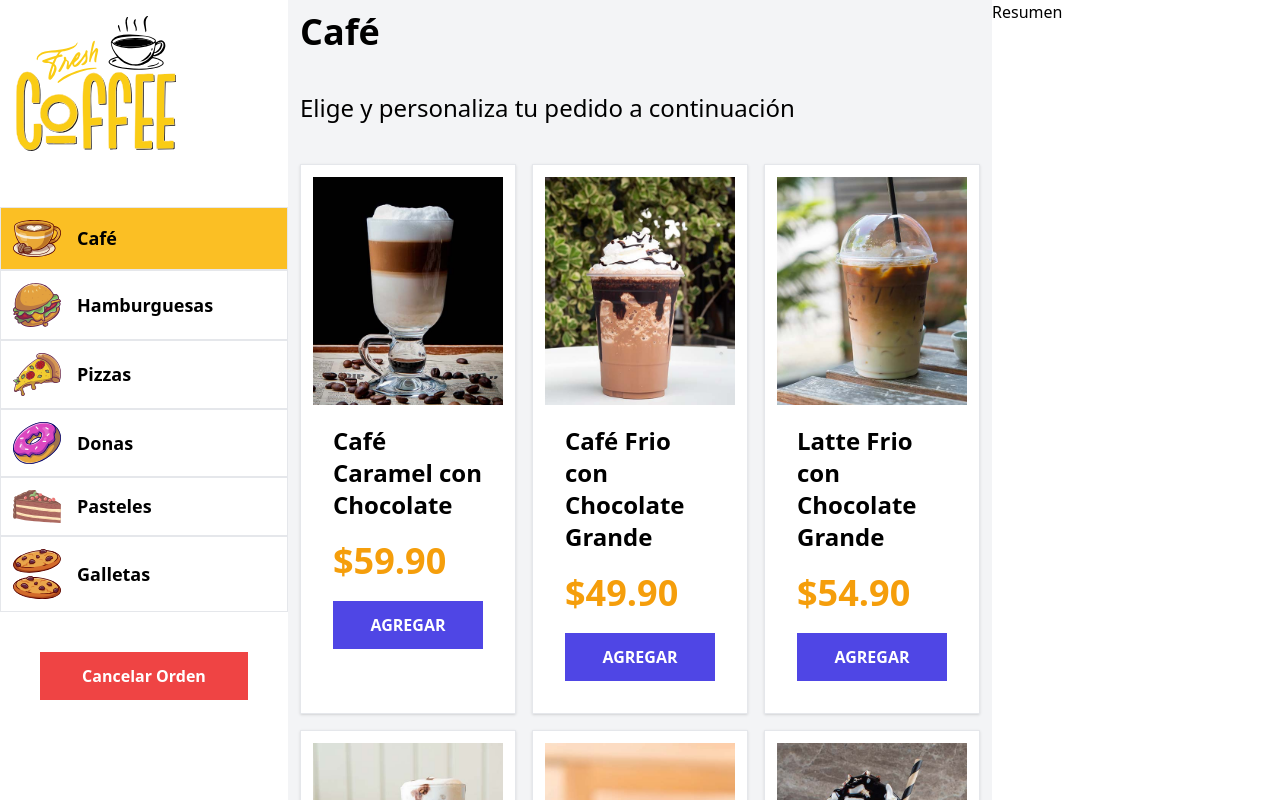
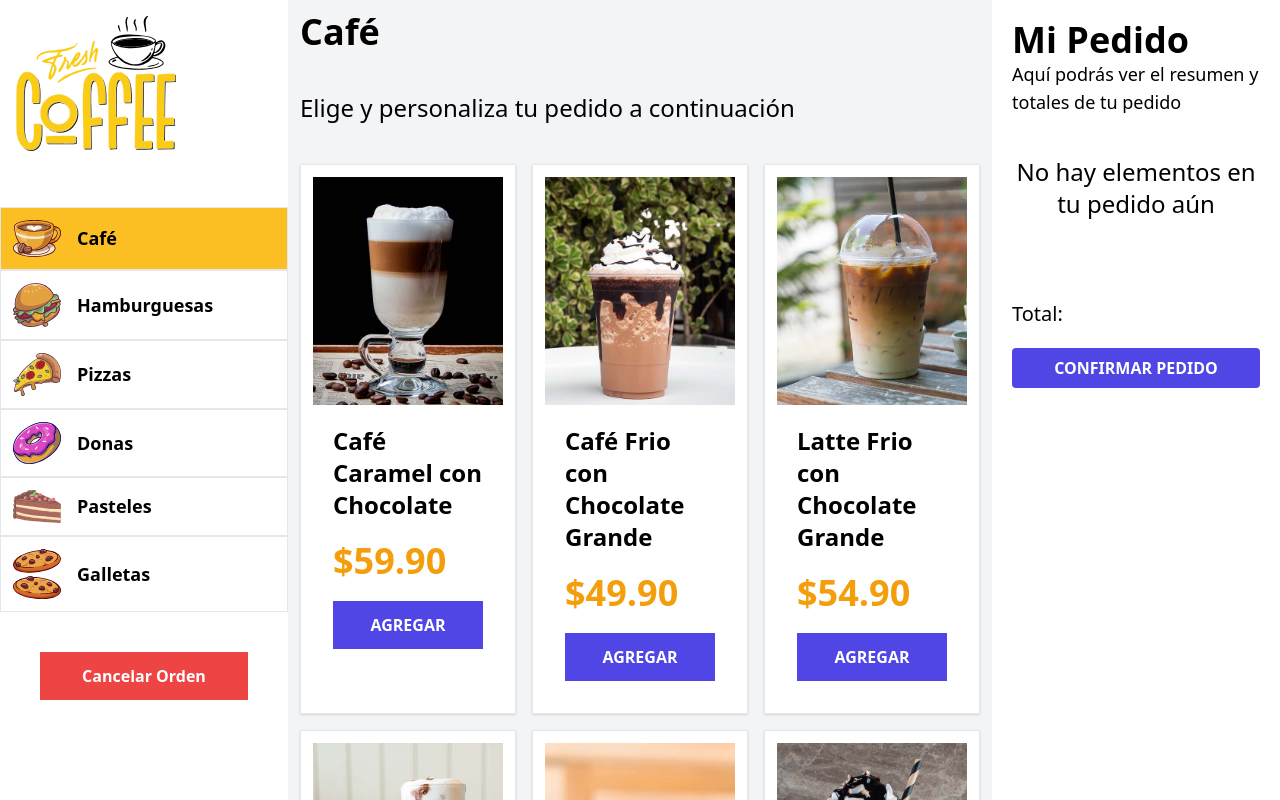
Before and after one commit to lucianoreguera/quiosco-react, a React (Vite) app: page / in a window 1280 px wide. Built offline with nearby package versions, Linux system fonts and the light colour scheme.

Commit message:
Mostrar resumen de pedido

```diff
--- a/src/components/ModalProducto.jsx
+++ b/src/components/ModalProducto.jsx
@@ -4,7 +4,7 @@ import useQuiosco from '../hooks/useQuiosco'
 
 const ModalProducto = () => {
   const [cantidad, setCantidad] = useState(1)
-  const { producto, handleClickModal } = useQuiosco()
+  const { producto, handleClickModal, handleAgregarProducto } = useQuiosco()
 
   return (
     <div className='md:flex gap-10'>
@@ -58,6 +58,10 @@ const ModalProducto = () => {
         <button
           type="button"
           className="bg-indigo-600 hover:bg-indigo-800 px-5 py-2 mt-5 text-white font-bold uppercase rounded"
+          onClick={() => {
+            handleAgregarProducto({ ...producto, cantidad })
+            handleClickModal()
+          }}
         >Añadir al Pedido</button>
       </div>
     </div>
--- a/src/components/Resumen.jsx
+++ b/src/components/Resumen.jsx
@@ -1,6 +1,43 @@
+import useQuiosco from '../hooks/useQuiosco'
+import ResumenProducto from './ResumenProducto'
+
 const Resumen = () => {
+  const { pedido } = useQuiosco()
+  console.log(pedido)
   return (
-    <div className="md:w-72">Resumen</div>
+    <aside className="md:w-72 h-screen overflow-y-scroll p-5">
+      <h1 className="text-4xl font-black">Mi Pedido</h1>
+      <p className="text-lg">Aquí podrás ver el resumen y totales de tu pedido</p>
+
+      <div className="py-10">
+        {
+          pedido.length === 0 ? (
+            <p className="text-center text-2xl">No hay elementos en tu pedido aún</p>
+          ) : (
+            pedido.map(producto => (
+              <ResumenProducto
+                key={producto.id}
+                producto={producto}
+              />
+            ))
+          )
+        }
+      </div>
+
+      <p className="text-xl mt-10">
+        Total: {''}
+      </p>
+
+      <form className="w-full">
+        <div className="mt-5">
+          <input
+            type="submit"
+            className="bg-indigo-600 hover:bg-indigo-800 px-5 py-2 rounded uppercase font-bold text-white text-center w-full cursor-pointer"
+            value="Confirmar Pedido"
+          />
+        </div>
+      </form>
+    </aside>
   )
 }
 
--- /dev/null
+++ b/src/components/ResumenProducto.jsx
@@ -0,0 +1,57 @@
+import { formatearMoneda } from '../helpers';
+
+const ResumenProducto = ({ producto }) => {
+  const { nombre, cantidad, precio } = producto
+
+  return (
+    <div className="shadow space-y-1 p-4 bg-white">
+      <div className="space-y-2">
+        <p className="text-xl font-bold">{nombre}</p>
+        <p className="text-lg font-bold ">Cantidad: {cantidad}</p>
+        <p className="text-lg font-bold text-amber-500">
+          Precio: { formatearMoneda(precio) }
+        </p>
+        <p className="text-lg text-gray-700">
+          Subtotal: { formatearMoneda(precio * cantidad) }
+        </p>
+      </div>
+
+      <div className="flex justify-between gap-2 pb-4">
+        <button
+          type="button"
+          className="bg-sky-700 p-2 text-white rounded-md font-bold uppercase shadow-md text-center"
+        >
+          <svg
+            xmlns="http://www.w3.org/2000/svg"
+            className="h-5 w-5"
+            viewBox="0 0 20 20"
+            fill="currentColor"
+          >
+            <path d="M13.586 3.586a2 2 0 112.828 2.828l-.793.793-2.828-2.828.793-.793zM11.379 5.793L3 14.172V17h2.828l8.38-8.379-2.83-2.828z" />
+          </svg>
+        </button>
+        <button
+          type="button"
+          className="bg-red-700 p-2 text-white rounded-md font-bold uppercase shadow-md text-center"
+        >
+          <svg
+            xmlns="http://www.w3.org/2000/svg"
+            className="h-5 w-5"
+            fill="none"
+            viewBox="0 0 24 24"
+            stroke="currentColor"
+            strokeWidth={2}
+          >
+            <path
+              strokeLinecap="round"
+              strokeLinejoin="round"
+              d="M19 7l-.867 12.142A2 2 0 0116.138 21H7.862a2 2 0 01-1.995-1.858L5 7m5 4v6m4-6v6m1-10V4a1 1 0 00-1-1h-4a1 1 0 00-1 1v3M4 7h16"
+            />
+          </svg>
+        </button>
+      </div>
+    </div>
+  );
+}
+
+export default ResumenProducto
--- a/src/context/QuiscoProvider.jsx
+++ b/src/context/QuiscoProvider.jsx
@@ -8,6 +8,7 @@ const QuioscoProvider = ({ children }) => {
   const [categoriaActual, setCategoriaActual] = useState(categorias[0])
   const [modal, setModal] = useState(false)
   const [producto, setProducto] = useState({})
+  const [pedido, setPedido] = useState([])
 
   const handleClickCategoria = id => {
     const categoria = categorias.filter(categoria => categoria.id === id)[0]
@@ -20,6 +21,10 @@ const QuioscoProvider = ({ children }) => {
     setProducto(producto)
   }
 
+  const handleAgregarProducto = ({ categoria_id, imagen, ...producto }) => {
+    setPedido([...pedido, producto])
+  }
+
   return (
     <QuioscoContext.Provider
       value={{
@@ -29,7 +34,9 @@ const QuioscoProvider = ({ children }) => {
         modal,
         handleClickModal,
         producto,
-        handleSetProducto
+        handleSetProducto,
+        pedido,
+        handleAgregarProducto
       }}
     >{ children }</QuioscoContext.Provider>
   )
```
